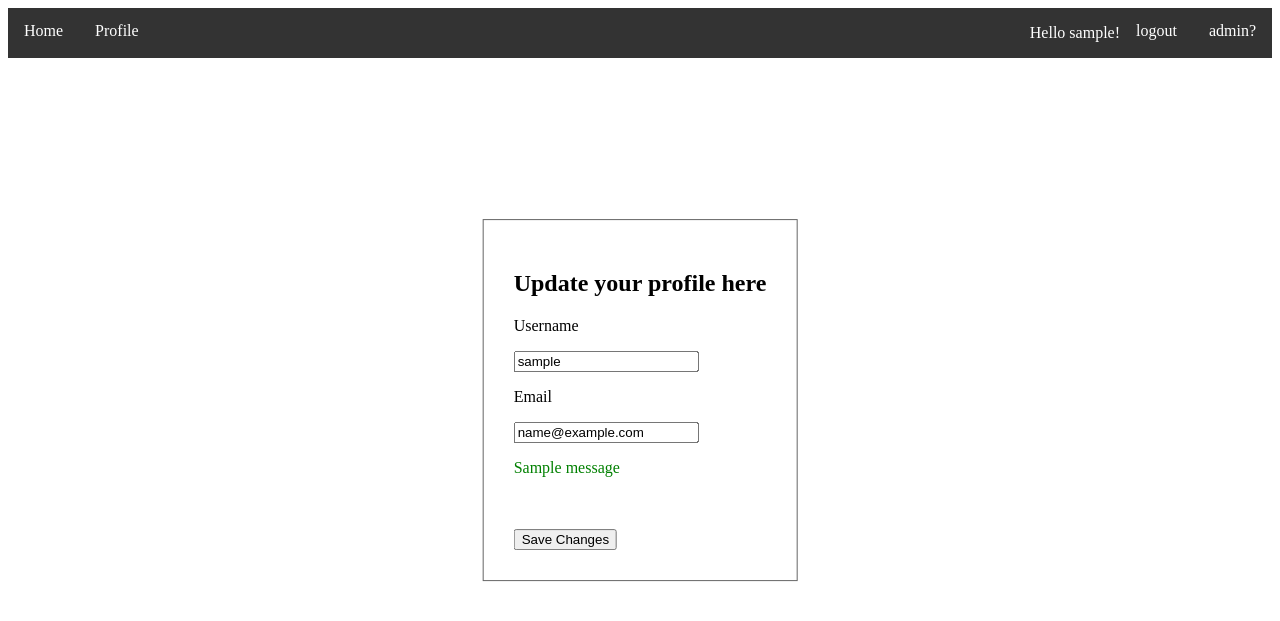
After one commit to shashank-k-y/PosterManagement, a Django app: page /accounts/profile/ in a window 1280 px wide. The commit adds this page. Shown: the top 621 px of the page. Run offline with Django 4.2, Linux system fonts and the light colour scheme; a user stored in the database is signed in; tables that the repository leaves empty hold one stand-in row (values such as "Sample post"); one stand-in notice (Sample message) is shown.

Commit message:
feat: update profile page

```diff
--- a/users/forms.py
+++ b/users/forms.py
@@ -12,3 +12,12 @@ class CreateUserForm(UserCreationForm):
 class LoginForm(forms.Form):
     username = forms.CharField(max_length=150)
     password = forms.CharField(max_length=50, widget=forms.PasswordInput)
+
+
+class UpdateProfileForm(forms.ModelForm):
+    username = forms.CharField(max_length=150, required=True)
+    email = forms.EmailField(required=True)
+
+    class Meta:
+        model = User
+        fields = ['username', 'email']
--- a/users/templates/users/base.html
+++ b/users/templates/users/base.html
@@ -32,7 +32,7 @@ li a:hover {
   background-color: #111;
 }
 
-div{
+#div1{
     top: 50%;
     left: 50%;
     /* width: 30em;
@@ -56,7 +56,7 @@ div{
 
 <ul id="ul1">
   <li id="li1"><a class="active" href="{% url 'home'  %}">Home</a></li>
-  <li id="li1"><a href="{% url 'home'  %}">Profile</a></li>
+  <li id="li1"><a href="{% url 'profile'  %}">Profile</a></li>
   <li id="li-right"><a href="{% url 'staff'  %}">admin?</a></li>
   {% if request.user.is_authenticated %}
     <li id="li-right"><a href="{% url 'logout'  %}">logout</a></li>
--- a/users/templates/users/index.html
+++ b/users/templates/users/index.html
@@ -1,7 +1,7 @@
 {% extends 'users/base.html' %}
 
 {% block body-block %}
-<div>
+<div id="div1">
     <h1>{{ greetings }}</h1>
     {% if strings %}
         <ul>
--- a/users/templates/users/login_page.html
+++ b/users/templates/users/login_page.html
@@ -4,7 +4,7 @@
 </style>
 {% block body-block %}
 
-<div>
+<div id="div1">
 <form method="POST" action="">
     <h1>Login Here</h1>
     {% csrf_token %}
--- /dev/null
+++ b/users/templates/users/profile.html
@@ -0,0 +1,46 @@
+{% extends 'users/base.html' %}
+<style>
+
+</style>
+{% block body-block %}
+
+<!-- <div id="div1">
+<form method="post" action="">
+    <h2>Update your profile here.</h2>
+    {% csrf_token %}
+    {% for field in form %}
+        <p style="justify-content: center;">{{ field.errors }}</p>
+        <p style="justify-content: center;">{{ field.label }} {{ field }}</p>
+        {% if field.help_text %}
+            <p style="justify-content: center;" class="help">{{ field.help_text|safe }}</p>
+        {% endif %}
+    {% endfor %}
+    {% for message in messages %}
+        <p id="message-{{ message.tags }}">{{ message }}</p>
+    {% endfor %}
+
+    <input type="submit" name="Update User" value="Submit">
+</form>
+</div> -->
+
+<div id="div1">
+    <form method="post" enctype="multipart/form-data">
+        <h2>Update your profile here</h2>
+        {% csrf_token %}
+        {% if form.errors %}
+            {% for key, value in form.errors.items %}
+                <strong>{{ value }}</strong>
+            {% endfor %}
+        {% endif %}
+        <p>{{form.username.label}}</p>
+            {{ form.username }}
+        <p>{{form.email.label}}</p>
+            {{ form.email }}
+        {% for message in messages %}
+            <p id="message-{{ message.tags }}">{{ message }}</p>
+        {% endfor %}
+        <br><br>
+        <button type="submit" class="btn btn-dark btn-lg">Save Changes</button>
+    </form>
+</div>
+{% endblock %}
--- a/users/templates/users/register.html
+++ b/users/templates/users/register.html
@@ -3,7 +3,7 @@
 
 </style>
 {% block body-block %}
-<div>
+<div id="div1">
 <form method="POST" action="">
     <h1>Register Here</h1>
     {% csrf_token %}
--- a/users/urls.py
+++ b/users/urls.py
@@ -8,5 +8,6 @@ urlpatterns = [
     path('signup/', views.register, name='signup'),
     path('login/', views.login_page, name='login'),
     path('logout/', views.logout_request, name="logout"),
-    path('staff/', RedirectView.as_view(url='/admin'), name='staff')
+    path('staff/', RedirectView.as_view(url='/admin'), name='staff'),
+    path('profile/', views.profile, name="profile")
 ]
--- a/users/views.py
+++ b/users/views.py
@@ -43,8 +43,10 @@ def register(request):
 
 
 def login_page(request):
+    if request.user.is_authenticated:
+        return redirect('home')
+
     form = forms.LoginForm()
-
     if request.method == "POST":
         form = forms.LoginForm(request.POST)
         if form.is_valid():
@@ -69,3 +71,21 @@ def login_page(request):
 def logout_request(request):
     logout(request)
     return redirect('login')
+
+
+@login_required
+def profile(request):
+    if request.method == 'POST':
+        user_form = forms.UpdateProfileForm(
+            request.POST, instance=request.user
+        )
+        if user_form.is_valid():
+            user_form.save()
+            messages.success(request, 'Your profile is updated successfully')
+            return redirect(to='profile')
+        else:
+            messages.error(request, "something wrong with username or email")
+    else:
+        user_form = forms.UpdateProfileForm(instance=request.user)
+
+    return render(request, 'users/profile.html', {'form': user_form})
```
